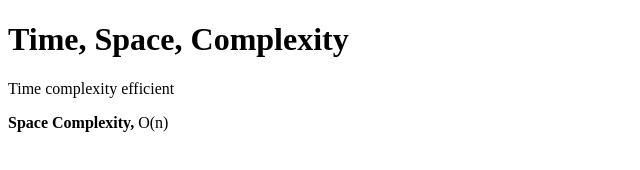
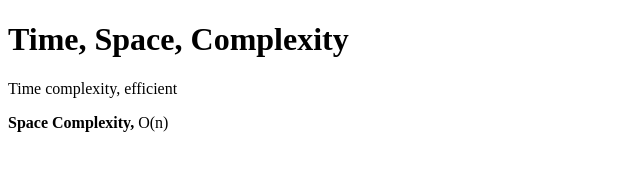
Before and after one commit to acciojob/time-and-space-complexity-hackman789, a website: page main.html in a window 1280 px wide. Shown: the full height of the page, 0-640 px from the left. Drawn offline with Linux system fonts and the light colour scheme.

Commit message:
created a submission

```diff
--- a/main.html
+++ b/main.html
@@ -13,7 +13,7 @@
 
 </body>
 	<h1> Time, Space, Complexity</h1>
-	 <p>Time complexity efficient</p>
+	 <p>Time complexity, efficient</p>
      <p><b>Space Complexity,</b> O(n)</p>
 
 </html>
```
